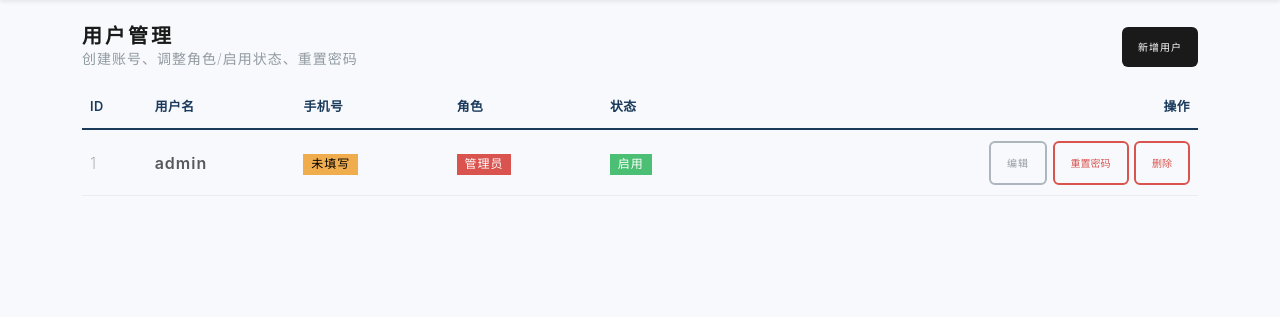
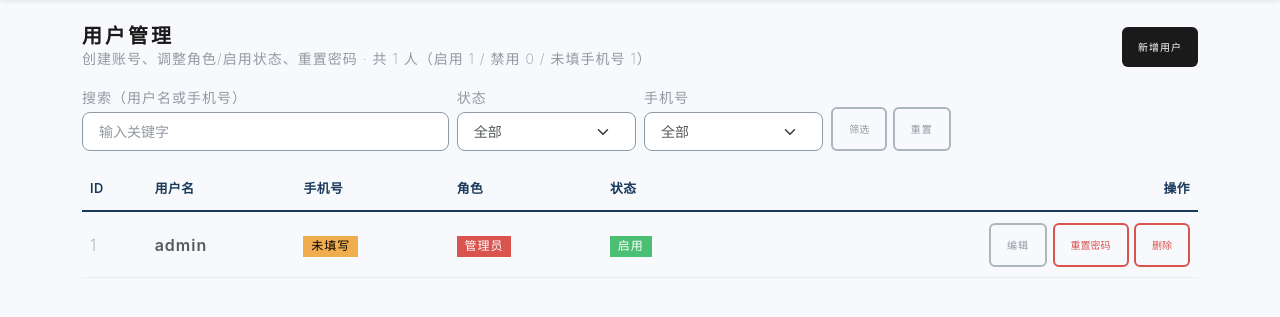
Before and after one commit to wanghongfei833/project_management, a Flask app: page /users in a window 1280 px wide. Shown: the part 92-409 px from the top of the page. Run offline with Flask 3, Linux system fonts and the light colour scheme; a user stored in the database is signed in; some libraries are stand-ins or nearby versions.

Commit message:
feat: 手机号可留空 + 用户管理筛选（启用/禁用、手机号填写情况）与搜索
- 手机号改为可留空：留空=该用户不收短信（admin、未定号码的实习生）；创建时不填会明确提示，编辑页可随时补录/清空

- 用户管理新增筛选：状态（全部/启用/禁用）、手机号（全部/已填/未填），并支持按用户名或手机号搜索；顶部显示总人数/启用/禁用/未填手机号

线上数据清理（本次执行）：

- uploads 4 个孤儿文件归档到 /root/backups/orphans-*，attachments 悬空记录（id=16，指向缺失文件）删除，附件 32→31

- 重新拉取校验：0 错误 0 警告，本地已同步

- 删除用户「卓文浩」（线上仅关联 8 条操作日志，已置空保留）

测试：新增 TestUserListFilters，调整手机号校验用例，pytest -> 43 passed

```diff
--- a/ledger_app/forms.py
+++ b/ledger_app/forms.py
@@ -32,8 +32,14 @@ from .sms import normalize_phone, is_valid_phone
 
 
 def phone_validator(form, field):
-    """校验手机号（允许 +86/空格/横线，存库前统一成 11 位数字）。"""
-    if not is_valid_phone(field.data):
+    """校验手机号（允许 +86/空格/横线，存库前统一成 11 位数字）。
+
+    留空是允许的：表示这个人不接收短信提醒（例如 admin 账号、还没定号码的实习生）。
+    """
+    raw = (field.data or "").strip()
+    if not raw:
+        return
+    if not is_valid_phone(raw):
         raise ValidationError("请输入正确的 11 位手机号")
 
 
@@ -192,9 +198,9 @@ class ProjectAdjustmentForm(FlaskForm):
 class UserCreateForm(FlaskForm):
     username = StringField("用户名", validators=[DataRequired(), Length(min=2, max=64)])
     phone = StringField(
-        "手机号",
-        validators=[DataRequired(message="请填写手机号"), phone_validator],
-        render_kw={"placeholder": "11 位手机号，用于待办短信提醒"},
+        "手机号（可留空）",
+        validators=[Optional(), phone_validator],
+        render_kw={"placeholder": "11 位手机号；留空＝该用户不收短信提醒"},
     )
     role = SelectField(
         "角色",
@@ -210,9 +216,9 @@ class UserCreateForm(FlaskForm):
 
 class UserEditForm(FlaskForm):
     phone = StringField(
-        "手机号",
-        validators=[DataRequired(message="请填写手机号"), phone_validator],
-        render_kw={"placeholder": "11 位手机号，用于待办短信提醒"},
+        "手机号（可留空）",
+        validators=[Optional(), phone_validator],
+        render_kw={"placeholder": "11 位手机号；留空＝该用户不收短信提醒"},
     )
     role = SelectField(
         "角色",
--- a/ledger_app/routes.py
+++ b/ledger_app/routes.py
@@ -341,8 +341,40 @@ def users_list():
         flash("无权限", "danger")
         return redirect(url_for("main.dashboard"))
 
-    users = User.query.order_by(User.id.asc()).all()
-    return render_template("users_list.html", users=users, is_admin=is_admin())
+    q_text = (request.args.get("q") or "").strip()
+    status = (request.args.get("status") or "").strip()  # active / inactive
+    phone_filter = (request.args.get("phone") or "").strip()  # set / empty
+
+    query = User.query
+    if q_text:
+        like = f"%{q_text}%"
+        query = query.filter(db.or_(User.username.like(like), User.phone.like(like)))
+    if status == "active":
+        query = query.filter(User.is_active.is_(True))
+    elif status == "inactive":
+        query = query.filter(User.is_active.is_(False))
+    if phone_filter == "set":
+        query = query.filter(User.phone.isnot(None), User.phone != "")
+    elif phone_filter == "empty":
+        query = query.filter(db.or_(User.phone.is_(None), User.phone == ""))
+
+    users = query.order_by(User.id.asc()).all()
+    all_users = User.query.all()
+    stats = {
+        "total": len(all_users),
+        "active": sum(1 for u in all_users if u.is_active),
+        "inactive": sum(1 for u in all_users if not u.is_active),
+        "no_phone": sum(1 for u in all_users if not (u.phone or "").strip()),
+    }
+    return render_template(
+        "users_list.html",
+        users=users,
+        stats=stats,
+        q=q_text,
+        selected_status=status,
+        selected_phone=phone_filter,
+        is_admin=is_admin(),
+    )
 
 
 @bp.route("/users/new", methods=["GET", "POST"])
@@ -358,8 +390,8 @@ def users_new():
             flash("用户名已存在", "warning")
             return render_template("user_form.html", form=form, mode="create", is_admin=is_admin())
 
-        phone = normalize_phone(form.phone.data)
-        if User.query.filter_by(phone=phone).first():
+        phone = normalize_phone(form.phone.data) or None
+        if phone and User.query.filter_by(phone=phone).first():
             flash("该手机号已被其他用户使用", "warning")
             return render_template("user_form.html", form=form, mode="create", is_admin=is_admin())
 
@@ -377,6 +409,8 @@ def users_new():
             flash(f"用户已创建，初始密码：{DEFAULT_NEW_USER_PASSWORD}", "success")
         else:
             flash("用户已创建（已使用你填写的初始密码）", "success")
+        if not phone:
+            flash("该用户未填手机号，不会收到短信提醒（可随时在编辑页补录）", "warning")
         return redirect(url_for("main.users_list"))
 
     return render_template("user_form.html", form=form, mode="create", is_admin=is_admin())
@@ -409,8 +443,12 @@ def users_edit(user_id: int):
             flash("不能禁用当前登录账号", "warning")
             return render_template("user_edit.html", user=u, form=form, is_admin=is_admin())
 
-        phone = normalize_phone(form.phone.data)
-        exists = User.query.filter(User.phone == phone, User.id != u.id).first()
+        phone = normalize_phone(form.phone.data) or None
+        exists = (
+            User.query.filter(User.phone == phone, User.id != u.id).first()
+            if phone
+            else None
+        )
         if exists:
             flash(f"该手机号已被用户「{exists.username}」使用", "warning")
             return render_template("user_edit.html", user=u, form=form, is_admin=is_admin())
--- a/templates/user_edit.html
+++ b/templates/user_edit.html
@@ -24,9 +24,9 @@
             {{ form.hidden_tag() }}
 
             <div class="mb-3">
-              <label class="form-label">手机号</label>
+              <label class="form-label">手机号（可留空）</label>
               {{ form.phone(class="form-control") }}
-              <div class="form-text">用于待办超时（每 6 小时）短信提醒；老用户在这里补录</div>
+              <div class="form-text">用于待办/日志的短信提醒；留空＝不给他发短信（admin 可留空）</div>
             </div>
 
             <div class="row g-3">
--- a/templates/user_form.html
+++ b/templates/user_form.html
@@ -16,9 +16,9 @@
             </div>
 
             <div class="mb-3">
-              <label class="form-label">手机号</label>
+              <label class="form-label">手机号（可留空）</label>
               {{ form.phone(class="form-control") }}
-              <div class="form-text">用于待办超时（每 6 小时）短信提醒，必填</div>
+              <div class="form-text">用于待办/日志的短信提醒；<strong>留空＝该用户不收短信</strong>（例如 admin、还没定号码的实习生）</div>
             </div>
 
             <div class="row g-3">
--- a/templates/users_list.html
+++ b/templates/users_list.html
@@ -4,10 +4,40 @@
   <div class="d-flex justify-content-between align-items-center mb-3">
     <div>
       <h1 class="h4 mb-0">用户管理</h1>
-      <div class="text-muted small">创建账号、调整角色/启用状态、重置密码</div>
+      <div class="text-muted small">
+        创建账号、调整角色/启用状态、重置密码 ·
+        共 {{ stats.total }} 人（启用 {{ stats.active }} / 禁用 {{ stats.inactive }} / 未填手机号 {{ stats.no_phone }}）
+      </div>
     </div>
     <a class="btn btn-sm btn-primary" href="{{ url_for('main.users_new') }}">新增用户</a>
   </div>
+
+  <form class="row g-2 align-items-end mb-3" method="get">
+    <div class="col-sm-6 col-md-4">
+      <label class="form-label small text-muted mb-1">搜索（用户名或手机号）</label>
+      <input class="form-control form-control-sm" type="search" name="q" value="{{ q }}" placeholder="输入关键字">
+    </div>
+    <div class="col-sm-6 col-md-2">
+      <label class="form-label small text-muted mb-1">状态</label>
+      <select class="form-select form-select-sm" name="status">
+        <option value="">全部</option>
+        <option value="active" {% if selected_status == 'active' %}selected{% endif %}>启用</option>
+        <option value="inactive" {% if selected_status == 'inactive' %}selected{% endif %}>禁用</option>
+      </select>
+    </div>
+    <div class="col-sm-6 col-md-2">
+      <label class="form-label small text-muted mb-1">手机号</label>
+      <select class="form-select form-select-sm" name="phone">
+        <option value="">全部</option>
+        <option value="set" {% if selected_phone == 'set' %}selected{% endif %}>已填写</option>
+        <option value="empty" {% if selected_phone == 'empty' %}selected{% endif %}>未填写</option>
+      </select>
+    </div>
+    <div class="col-auto">
+      <button class="btn btn-sm btn-outline-secondary" type="submit">筛选</button>
+      <a class="btn btn-sm btn-outline-secondary" href="{{ url_for('main.users_list') }}">重置</a>
+    </div>
+  </form>
 
   <div class="table-responsive">
     <table class="table table-sm align-middle">
@@ -66,7 +96,7 @@
             </td>
           </tr>
         {% else %}
-          <tr><td colspan="6" class="text-muted">暂无用户</td></tr>
+          <tr><td colspan="6" class="text-muted">没有符合条件的用户</td></tr>
         {% endfor %}
       </tbody>
     </table>
```
Also changed, not shown: tests/test_all.py (+62 -12 lines), README.md.
